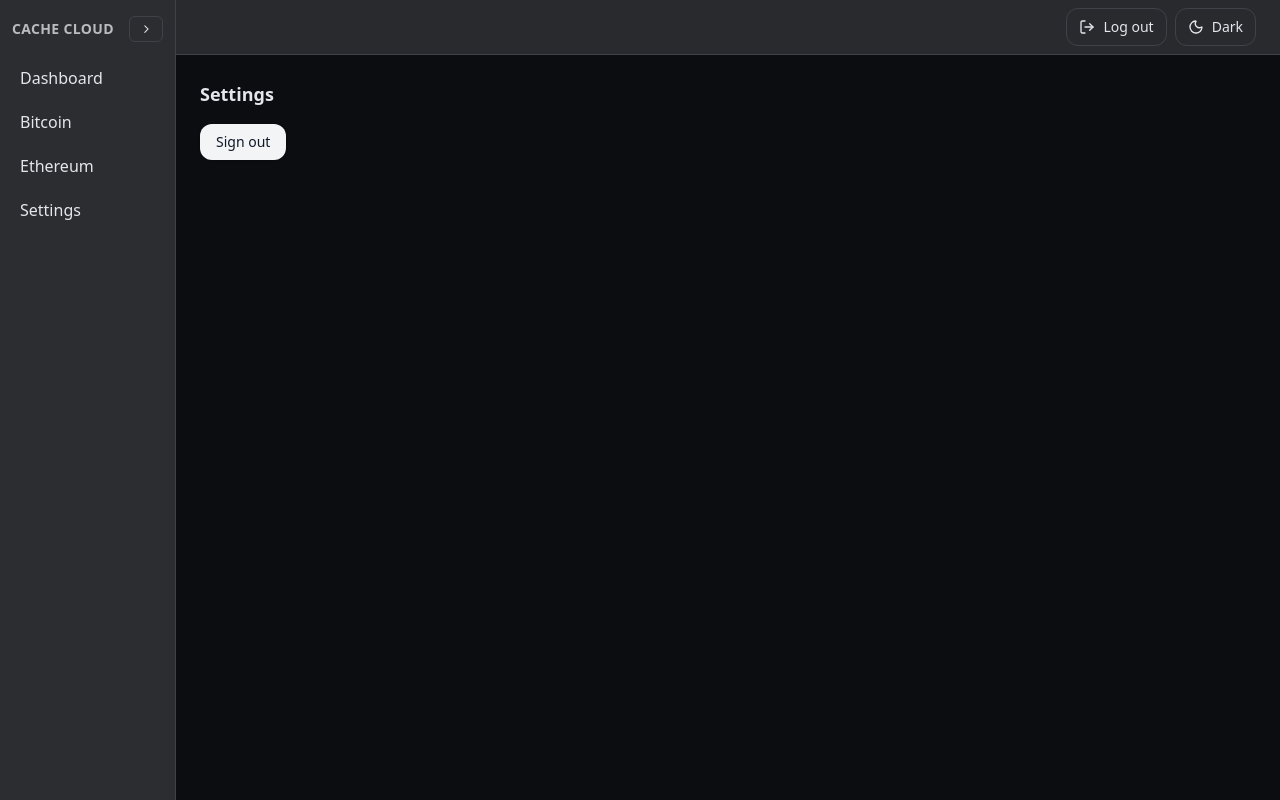
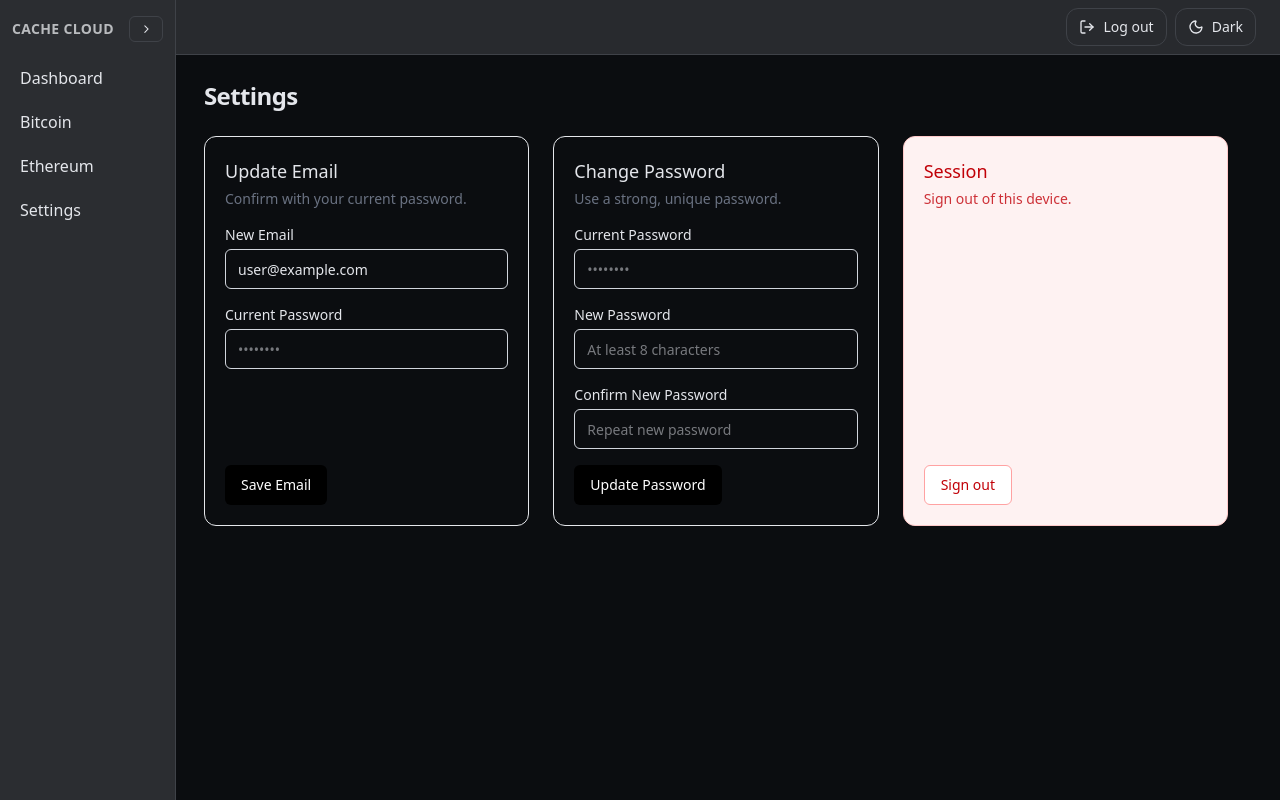
Before and after one commit to B3POio/app.cachecloud.org, a Next.js app: page /dashboard/settings in a window 1280 px wide. Built offline with nearby package versions, Linux system fonts and the light colour scheme; no server answers; sample sign-in values are in the browser's storage.

Commit message:
Update settings page

```diff
--- a/src/app/(dashboard)/dashboard/settings/page.tsx
+++ b/src/app/(dashboard)/dashboard/settings/page.tsx
@@ -1,15 +1,252 @@
-// ── src/app/(dashboard)/dashboard/settings/page.tsx (stub) ──
 "use client";
-import { signOut } from "firebase/auth";
+
+import { useEffect, useState } from "react";
 import { auth } from "@/lib/firebase";
-import { Button } from "@/components/ui/button";
-
+import {
+  signOut,
+  updateEmail,
+  updatePassword,
+  reauthenticateWithCredential,
+  EmailAuthProvider,
+  onAuthStateChanged,
+  User,
+} from "firebase/auth";
 
 export default function SettingsPage() {
-    return (
-        <div className="space-y-4">
-            <h2 className="text-lg font-semibold">Settings</h2>
-            <Button onClick={() => signOut(auth)} variant="secondary">Sign out</Button>
+  const [user, setUser] = useState<User | null>(auth.currentUser);
+  const [loading, setLoading] = useState(false);
+  const [msg, setMsg] = useState<{ type: "success" | "error"; text: string } | null>(null);
+
+  const showMsg = (type: "success" | "error", text: string) => {
+    setMsg({ type, text });
+    setTimeout(() => setMsg(null), 4500);
+  };
+
+  useEffect(() => onAuthStateChanged(auth, setUser), []);
+
+  // ----- Update Email -----
+  const [emailForm, setEmailForm] = useState({ newEmail: "", currentPassword: "" });
+  useEffect(() => {
+    if (user?.email) setEmailForm((f) => ({ ...f, newEmail: user.email! }));
+  }, [user?.email]);
+
+  const handleUpdateEmail = async (e: React.FormEvent) => {
+    e.preventDefault();
+    if (!user) return showMsg("error", "You must be signed in.");
+    if (!emailForm.newEmail) return showMsg("error", "Email cannot be empty.");
+    if (!emailForm.currentPassword) return showMsg("error", "Please enter your current password.");
+    setLoading(true);
+    try {
+      const cred = EmailAuthProvider.credential(user.email || "", emailForm.currentPassword);
+      await reauthenticateWithCredential(user, cred);
+      await updateEmail(user, emailForm.newEmail.trim());
+      showMsg("success", "Email updated successfully.");
+    } catch (err: any) {
+      showMsg("error", mapFirebaseError(err));
+    } finally {
+      setLoading(false);
+    }
+  };
+
+  // ----- Change Password -----
+  const [pwdForm, setPwdForm] = useState({ currentPassword: "", newPassword: "", confirmPassword: "" });
+
+  const handleChangePassword = async (e: React.FormEvent) => {
+    e.preventDefault();
+    if (!user) return showMsg("error", "You must be signed in.");
+    if (!pwdForm.currentPassword) return showMsg("error", "Enter your current password.");
+    if (!pwdForm.newPassword) return showMsg("error", "Enter a new password.");
+    if (pwdForm.newPassword.length < 8) return showMsg("error", "New password must be at least 8 characters.");
+    if (pwdForm.newPassword !== pwdForm.confirmPassword) return showMsg("error", "New passwords do not match.");
+    setLoading(true);
+    try {
+      const cred = EmailAuthProvider.credential(user.email || "", pwdForm.currentPassword);
+      await reauthenticateWithCredential(user, cred);
+      await updatePassword(user, pwdForm.newPassword);
+      setPwdForm({ currentPassword: "", newPassword: "", confirmPassword: "" });
+      showMsg("success", "Password updated successfully.");
+    } catch (err: any) {
+      showMsg("error", mapFirebaseError(err));
+    } finally {
+      setLoading(false);
+    }
+  };
+
+  const handleSignOut = async () => {
+    setLoading(true);
+    try {
+      await signOut(auth);
+      showMsg("success", "Signed out.");
+    } catch (err: any) {
+      showMsg("error", mapFirebaseError(err));
+    } finally {
+      setLoading(false);
+    }
+  };
+
+  return (
+    <div className="mx-auto max-w-5xl space-y-6">
+      <h1 className="text-2xl font-semibold tracking-tight">Settings</h1>
+
+      {msg && (
+        <div
+          role="status"
+          className={`rounded-lg border p-3 text-sm ${
+            msg.type === "success"
+              ? "border-green-200 bg-green-50 text-green-800"
+              : "border-red-200 bg-red-50 text-red-800"
+          }`}
+        >
+          {msg.text}
         </div>
-    );
+      )}
+
+      {/* GRID */}
+      <div className="grid gap-6 sm:grid-cols-2 xl:grid-cols-3">
+        {/* Update Email (Card) */}
+        <article className="flex h-full flex-col rounded-xl border border-gray-200 p-5">
+          <header>
+            <h2 className="text-lg font-medium">Update Email</h2>
+            <p className="mt-1 text-sm text-gray-500">Confirm with your current password.</p>
+          </header>
+
+          <form onSubmit={handleUpdateEmail} className="mt-4 flex h-full flex-col gap-4">
+            <div className="grid gap-1">
+              <label htmlFor="newEmail" className="text-sm font-medium">
+                New Email
+              </label>
+              <input
+                id="newEmail"
+                type="email"
+                required
+                value={emailForm.newEmail}
+                onChange={(e) => setEmailForm((f) => ({ ...f, newEmail: e.target.value }))}
+                className="h-10 w-full rounded-md border border-gray-300 px-3 text-sm outline-none focus:border-gray-400"
+                placeholder="you@example.com"
+              />
+            </div>
+
+            <div className="grid gap-1">
+              <label htmlFor="emailCurrentPassword" className="text-sm font-medium">
+                Current Password
+              </label>
+              <input
+                id="emailCurrentPassword"
+                type="password"
+                required
+                value={emailForm.currentPassword}
+                onChange={(e) => setEmailForm((f) => ({ ...f, currentPassword: e.target.value }))}
+                className="h-10 w-full rounded-md border border-gray-300 px-3 text-sm outline-none focus:border-gray-400"
+                placeholder="••••••••"
+              />
+            </div>
+
+            <div className="mt-auto flex items-center gap-3">
+              <button
+                type="submit"
+                disabled={loading}
+                className="inline-flex h-10 items-center justify-center rounded-md bg-black px-4 text-sm font-medium text-white hover:bg-black/90 disabled:opacity-50"
+              >
+                {loading ? "Saving..." : "Save Email"}
+              </button>
+            </div>
+          </form>
+        </article>
+
+        {/* Change Password (Card) */}
+        <article className="flex h-full flex-col rounded-xl border border-gray-200 p-5">
+          <header>
+            <h2 className="text-lg font-medium">Change Password</h2>
+            <p className="mt-1 text-sm text-gray-500">Use a strong, unique password.</p>
+          </header>
+
+          <form onSubmit={handleChangePassword} className="mt-4 flex h-full flex-col gap-4">
+            <div className="grid gap-1">
+              <label htmlFor="currentPassword" className="text-sm font-medium">
+                Current Password
+              </label>
+              <input
+                id="currentPassword"
+                type="password"
+                required
+                value={pwdForm.currentPassword}
+                onChange={(e) => setPwdForm((f) => ({ ...f, currentPassword: e.target.value }))}
+                className="h-10 w-full rounded-md border border-gray-300 px-3 text-sm outline-none focus:border-gray-400"
+                placeholder="••••••••"
+              />
+            </div>
+
+            <div className="grid gap-1">
+              <label htmlFor="newPassword" className="text-sm font-medium">
+                New Password
+              </label>
+              <input
+                id="newPassword"
+                type="password"
+                required
+                value={pwdForm.newPassword}
+                onChange={(e) => setPwdForm((f) => ({ ...f, newPassword: e.target.value }))}
+                className="h-10 w-full rounded-md border border-gray-300 px-3 text-sm outline-none focus:border-gray-400"
+                placeholder="At least 8 characters"
+              />
+            </div>
+
+            <div className="grid gap-1">
+              <label htmlFor="confirmPassword" className="text-sm font-medium">
+                Confirm New Password
+              </label>
+              <input
+                id="confirmPassword"
+                type="password"
+                required
+                value={pwdForm.confirmPassword}
+                onChange={(e) => setPwdForm((f) => ({ ...f, confirmPassword: e.target.value }))}
+                className="h-10 w-full rounded-md border border-gray-300 px-3 text-sm outline-none focus:border-gray-400"
+                placeholder="Repeat new password"
+              />
+            </div>
+
+            <div className="mt-auto flex items-center gap-3">
+              <button
+                type="submit"
+                disabled={loading}
+                className="inline-flex h-10 items-center justify-center rounded-md bg-black px-4 text-sm font-medium text-white hover:bg-black/90 disabled:opacity-50"
+              >
+                {loading ? "Updating..." : "Update Password"}
+              </button>
+            </div>
+          </form>
+        </article>
+
+        {/* Session / Sign out (Card) */}
+        <article className="flex h-full flex-col rounded-xl border border-red-200 bg-red-50 p-5">
+          <header>
+            <h2 className="text-lg font-medium text-red-700">Session</h2>
+            <p className="mt-1 text-sm text-red-700/80">Sign out of this device.</p>
+          </header>
+
+          <div className="mt-auto">
+            <button
+              onClick={handleSignOut}
+              disabled={loading}
+              className="inline-flex h-10 items-center justify-center rounded-md border border-red-300 bg-white px-4 text-sm font-medium text-red-700 hover:bg-red-100 disabled:opacity-50"
+            >
+              {loading ? "…" : "Sign out"}
+            </button>
+          </div>
+        </article>
+      </div>
+    </div>
+  );
 }
+
+function mapFirebaseError(err: any): string {
+  const code = (err?.code || "").toString();
+  const msg = (err?.message || "Something went wrong").toString();
+  if (code.includes("auth/requires-recent-login")) return "Please sign in again and retry this action (security requirement).";
+  if (code.includes("auth/wrong-password")) return "The current password you entered is incorrect.";
+  if (code.includes("auth/weak-password")) return "That password is too weak. Try at least 8–10 chars with a mix of types.";
+  if (code.includes("auth/email-already-in-use")) return "That email is already in use.";
+  if (code.includes("auth/invalid-email")) return "Please enter a valid email address.";
+  return msg;
+}
```
Also changed, not shown: src/components/ui/button.tsx (indentation only).
